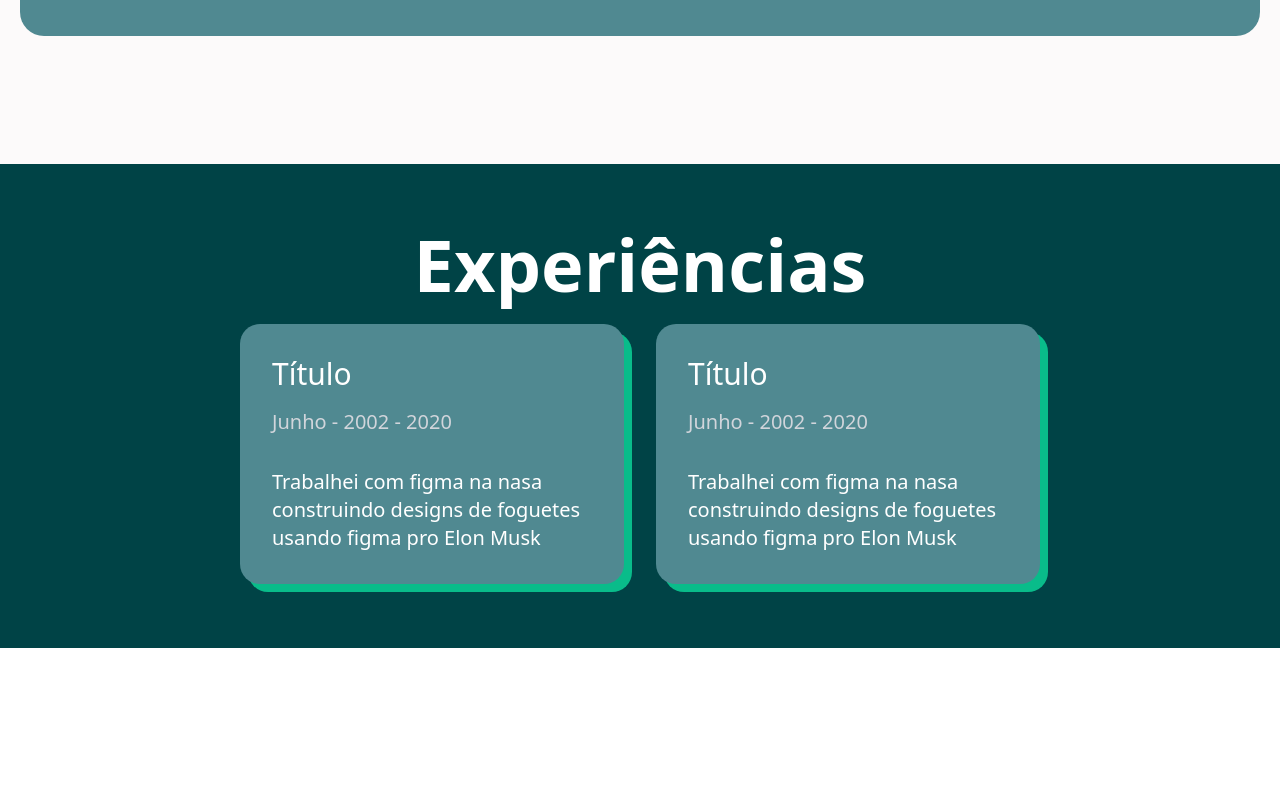
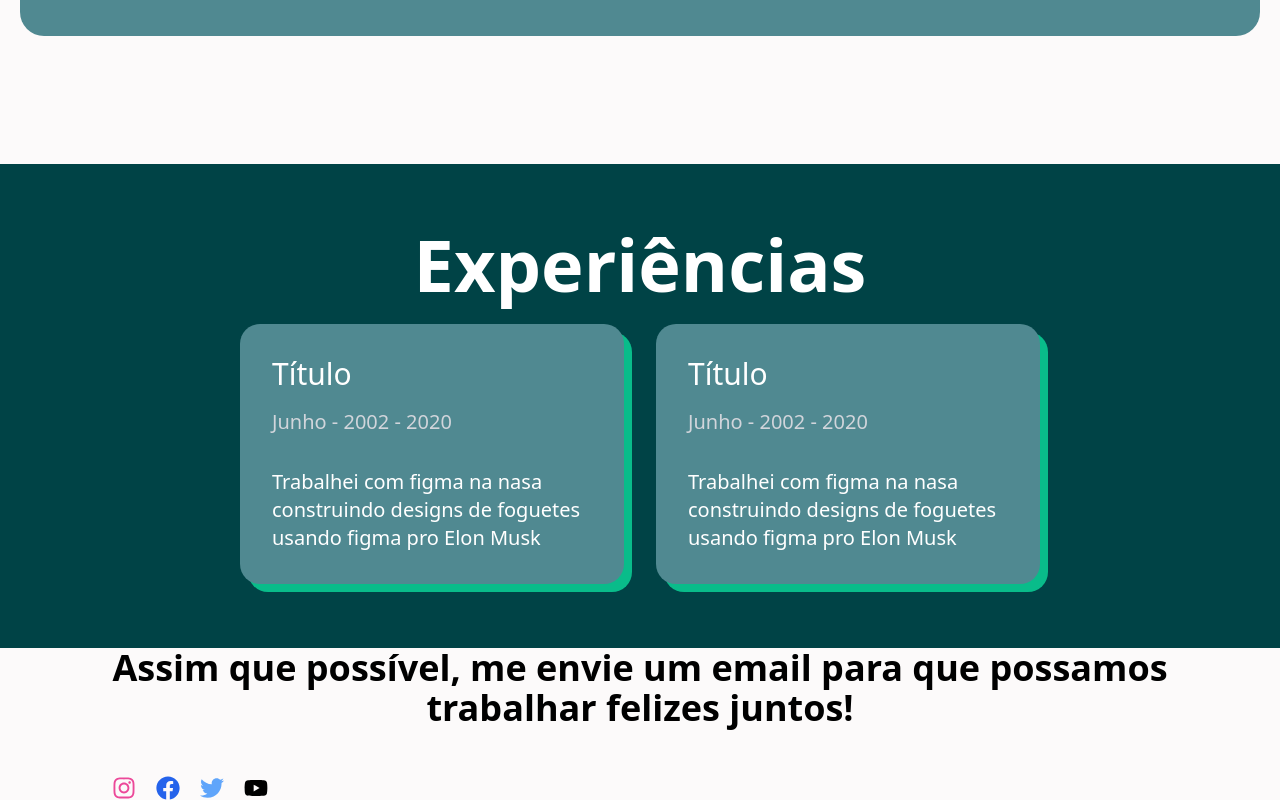
Before and after one commit to fabianoqss/desafio-03-aws-react, a React (Vite) app: page /home in a window 1280 px wide. Shown: the part 1122-1922 px from the top of the page. Before the commit the page ends 1770 px from the top, so only its background shows below. Built offline with nearby package versions, Linux system fonts and the light colour scheme.

Commit message:
Modificação no Footer

```diff
--- a/src/components/Footer.tsx
+++ b/src/components/Footer.tsx
@@ -5,7 +5,7 @@ import { FaFacebook, FaTwitter, FaInstagram, FaYoutube } from 'react-icons/fa';
 const Footer: React.FC = () =>{
   return (
     <footer className='grid justify-center gap-12'>
-      <h1 className='text-4xl font-bold'>Assim que possível, me envie um email para que possamos trabalhar felizes juntos!</h1>
+      <h1 className='text-4xl font-bold text-center'>Assim que possível, me envie um email para que possamos <br /> trabalhar felizes juntos!</h1>
 
       <div className='flex items-center gap-5 '>
       <a href="https://instagram.com" target="_blank" rel="noopener noreferrer">
--- a/src/pages/Home.tsx
+++ b/src/pages/Home.tsx
@@ -47,6 +47,7 @@ const Home: React.FC = () => {
       </div>
       </section>
 
+    <Footer/>
     </div>
   );
 };
```
